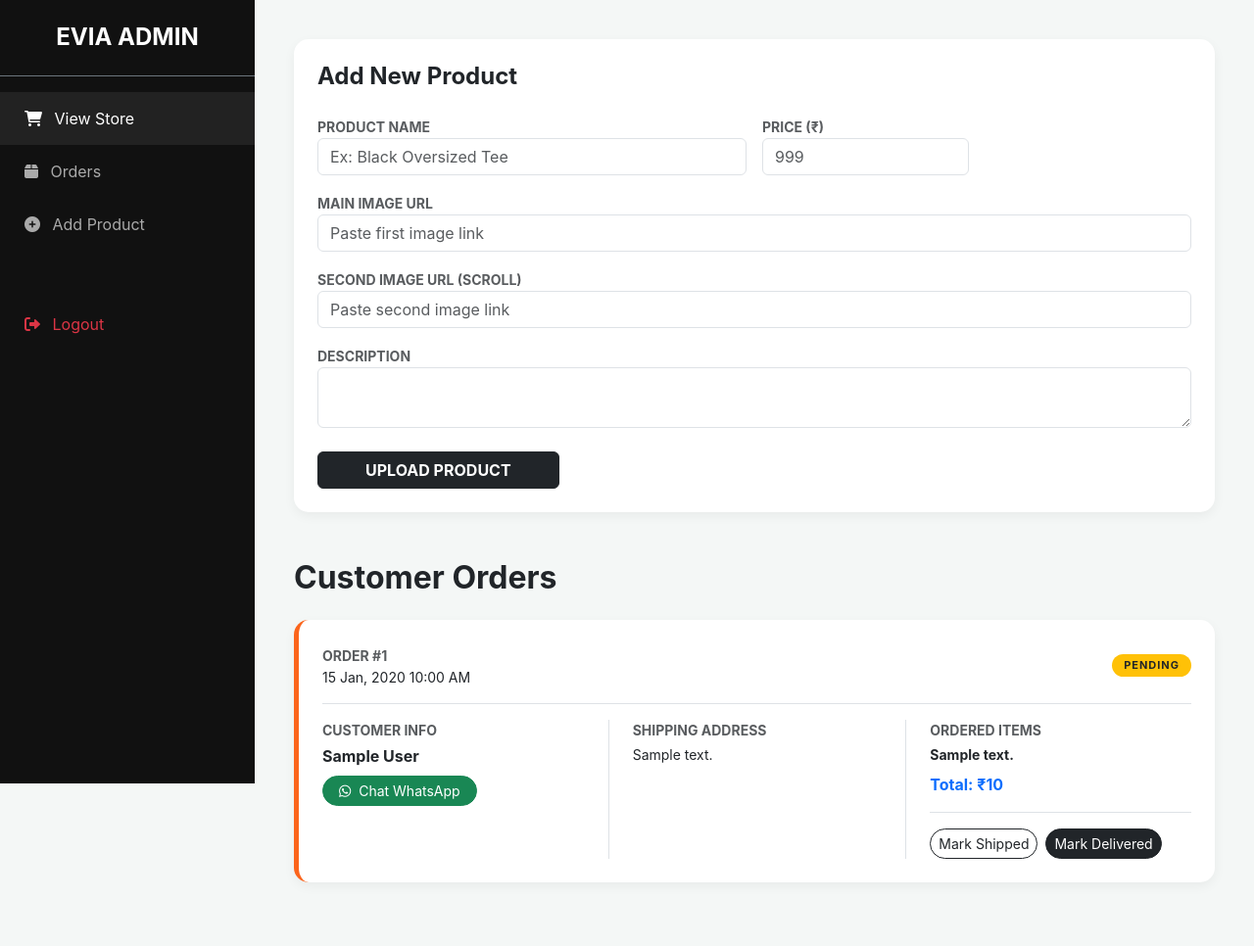
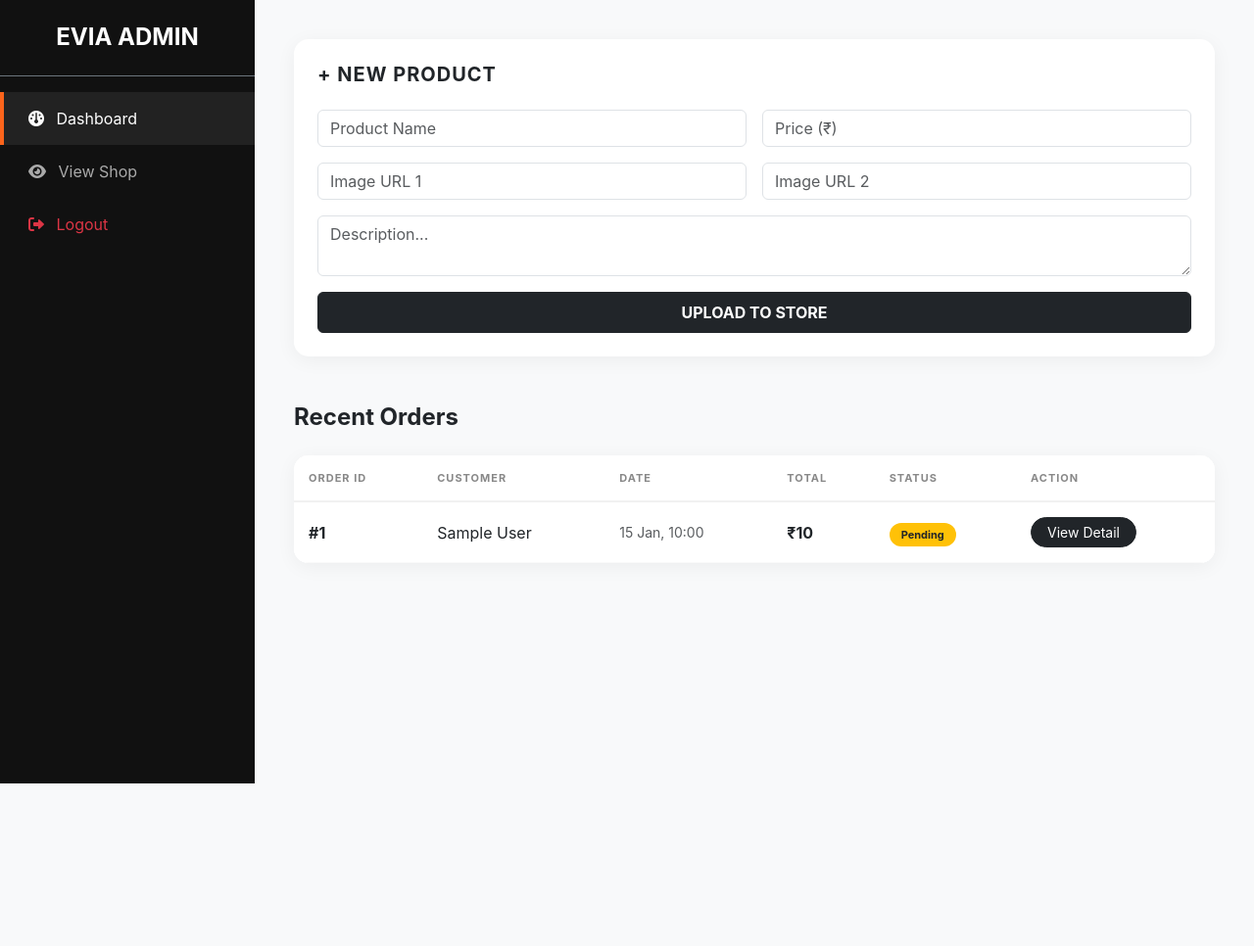
Before and after one commit to gmkarshad45-design/evia-shop, a Flask app: template templates/admin.html in a window 1280 px wide. Shown: the whole page at 98% size. After the commit the page ends 800 px from the top, so only its background shows below. Run offline with Flask 3, Linux system fonts and the light colour scheme; the template is opened without the code that fills it: values that come from a table or form of the project are taken from there, others are empty; tables that the repository leaves empty hold one stand-in row (values such as "Sample post").

Commit message:
Update admin.html

```diff
--- a/templates/admin.html
+++ b/templates/admin.html
@@ -7,25 +7,27 @@
     <link href="https://cdn.jsdelivr.net/npm/bootstrap@5.3.0/dist/css/bootstrap.min.css" rel="stylesheet">
     <link rel="stylesheet" href="https://cdnjs.cloudflare.com/ajax/libs/font-awesome/6.0.0/css/all.min.css">
     <style>
-        :root { --sidebar-width: 260px; }
-        body { background: #f4f7f6; font-family: 'Inter', sans-serif; }
+        :root { --sidebar-width: 260px; --evia-orange: #fb641b; }
+        body { background: #f8f9fa; font-family: 'Inter', sans-serif; }
 
-        /* Sidebar */
-        .sidebar { background: #111; color: white; min-height: 100vh; width: var(--sidebar-width); position: fixed; transition: 0.3s; z-index: 1000; }
-        .sidebar a { color: #aaa; text-decoration: none; padding: 15px 25px; display: block; transition: 0.3s; }
-        .sidebar a:hover, .sidebar a.active { background: #222; color: #fff; }
+        .sidebar { background: #111; color: white; min-height: 100vh; width: var(--sidebar-width); position: fixed; z-index: 1000; }
+        .sidebar a { color: #aaa; text-decoration: none; padding: 15px 25px; display: block; transition: 0.3s; border-left: 4px solid transparent; }
+        .sidebar a:hover, .sidebar a.active { background: #222; color: #fff; border-left: 4px solid var(--evia-orange); }
 
-        /* Content Area */
-        .main-content { margin-left: var(--sidebar-width); padding: 40px; transition: 0.3s; }
+        .main-content { margin-left: var(--sidebar-width); padding: 40px; }
+        .card { border: none; border-radius: 15px; box-shadow: 0 4px 20px rgba(0,0,0,0.05); }
 
-        .card { border: none; border-radius: 15px; box-shadow: 0 4px 12px rgba(0,0,0,0.05); margin-bottom: 25px; }
-        .order-card { border-left: 5px solid #fb641b; }
-        .badge-status { font-size: 11px; text-transform: uppercase; letter-spacing: 1px; padding: 6px 12px; border-radius: 50px; }
+        /* Table Styling */
+        .table { background: white; border-radius: 10px; overflow: hidden; }
+        .table thead { background: #fafafa; border-bottom: 2px solid #f1f1f1; }
+        .table th { font-size: 11px; text-transform: uppercase; letter-spacing: 1px; color: #888; padding: 15px; }
+        .table td { padding: 15px; vertical-align: middle; border-bottom: 1px solid #f9f9f9; }
+
+        .status-pill { padding: 5px 12px; border-radius: 50px; font-size: 11px; font-weight: 700; }
 
         @media (max-width: 768px) {
-            .sidebar { transform: translateX(-100%); width: 100%; height: auto; min-height: auto; position: relative; }
-            .sidebar.show { transform: translateX(0); }
-            .main-content { margin-left: 0; padding: 20px; }
+            .sidebar { width: 100%; height: auto; position: relative; }
+            .main-content { margin-left: 0; padding: 15px; }
         }
     </style>
 </head>
@@ -35,90 +37,103 @@
     <div class="p-4 border-bottom border-secondary mb-3 text-center">
         <h4 class="fw-bold m-0 text-white">EVIA ADMIN</h4>
     </div>
-    <a href="/" class="active"><i class="fa fa-shopping-cart me-2"></i> View Store</a>
-    <a href="#orders"><i class="fa fa-box me-2"></i> Orders</a>
-    <a href="#add-product"><i class="fa fa-plus-circle me-2"></i> Add Product</a>
-    <a href="/logout" class="text-danger mt-5"><i class="fa fa-sign-out-alt me-2"></i> Logout</a>
+    <a href="/admin" class="active"><i class="fa fa-dashboard me-2"></i> Dashboard</a>
+    <a href="/"><i class="fa fa-eye me-2"></i> View Shop</a>
+    <a href="/logout" class="text-danger"><i class="fa fa-sign-out-alt me-2"></i> Logout</a>
 </div>
 
 <div class="main-content">
-
-    <div id="add-product" class="card p-4 mb-5">
-        <h4 class="fw-bold mb-4">Add New Product</h4>
+    <div class="card p-4 mb-5">
+        <h5 class="fw-bold mb-4 text-uppercase" style="letter-spacing: 1px;">+ New Product</h5>
         <form action="/admin" method="POST">
             <div class="row g-3">
-                <div class="col-md-6">
-                    <label class="small fw-bold text-muted">PRODUCT NAME</label>
-                    <input type="text" name="name" class="form-control" required placeholder="Ex: Black Oversized Tee">
+                <div class="col-md-6"><input type="text" name="name" class="form-control" required placeholder="Product Name"></div>
+                <div class="col-md-6"><input type="number" name="price" class="form-control" required placeholder="Price (₹)"></div>
+                <div class="col-md-6"><input type="text" name="image" class="form-control" required placeholder="Image URL 1"></div>
+                <div class="col-md-6"><input type="text" name="image_2" class="form-control" placeholder="Image URL 2"></div>
+                <div class="col-12"><textarea name="description" class="form-control" placeholder="Description..."></textarea></div>
+                <div class="col-12"><button type="submit" class="btn btn-dark w-100 fw-bold py-2">UPLOAD TO STORE</button></div>
             </div>
-                <div class="col-md-3">
-                    <label class="small fw-bold text-muted">PRICE (₹)</label>
-                    <input type="number" name="price" class="form-control" required placeholder="999">
-                </div>
-                <div class="col-md-12">
-                    <label class="small fw-bold text-muted">MAIN IMAGE URL</label>
-                    <input type="text" name="image" class="form-control" required placeholder="Paste first image link">
-                </div>
-                <div class="col-md-12">
-                    <label class="small fw-bold text-muted">SECOND IMAGE URL (SCROLL)</label>
-                    <input type="text" name="image_2" class="form-control" placeholder="Paste second image link">
-                </div>
-                <div class="col-md-12">
-                    <label class="small fw-bold text-muted">DESCRIPTION</label>
-                    <textarea name="description" class="form-control" rows="2"></textarea>
-                </div>
-            </div>
-            <button type="submit" class="btn btn-dark mt-4 px-5 fw-bold">UPLOAD PRODUCT</button>
         </form>
     </div>
 
-    <h2 id="orders" class="fw-bold mb-4">Customer Orders</h2>
-
+    <h4 class="fw-bold mb-4">Recent Orders</h4>
+    <div class="card p-0 overflow-hidden">
+        <table class="table mb-0">
+            <thead>
+                <tr>
+                    <th>Order ID</th>
+                    <th>Customer</th>
+                    <th>Date</th>
+                    <th>Total</th>
+                    <th>Status</th>
+                    <th>Action</th>
+                </tr>
+            </thead>
+            <tbody>
                 {% for o in orders %}
-    <div class="card order-card p-4">
-        <div class="d-flex justify-content-between align-items-center border-bottom pb-3 mb-3">
-            <div>
-                <span class="text-muted small fw-bold">ORDER #{{ o.id }}</span>
-                <p class="m-0 small">{{ o.date_ordered.strftime('%d %b, %Y %I:%M %p') }}</p>
-            </div>
-            <span class="badge badge-status {% if o.status == 'Delivered' %}bg-success{% elif o.status == 'Cancelled' %}bg-danger{% else %}bg-warning text-dark{% endif %}">
+                <tr>
+                    <td class="fw-bold">#{{ o.id }}</td>
+                    <td>{{ o.customer.full_name }}</td>
+                    <td class="text-muted small">{{ o.date_ordered.strftime('%d %b, %H:%M') }}</td>
+                    <td class="fw-bold">₹{{ o.total_price }}</td>
+                    <td>
+                        <span class="status-pill {% if o.status == 'Delivered' %}bg-success text-white{% elif o.status == 'Cancelled' %}bg-danger text-white{% else %}bg-warning{% endif %}">
                             {{ o.status }}
                         </span>
+                    </td>
+                    <td>
+                        <button class="btn btn-sm btn-dark px-3 rounded-pill" data-bs-toggle="modal" data-bs-target="#orderModal{{ o.id }}">
+                            View Detail
+                        </button>
+                    </td>
+                </tr>
+
+                <div class="modal fade" id="orderModal{{ o.id }}" tabindex="-1" aria-hidden="true">
+                    <div class="modal-dialog modal-dialog-centered">
+                        <div class="modal-content border-0 rounded-4 shadow">
+                            <div class="modal-header border-0 pb-0">
+                                <h5 class="fw-bold">Order Details #{{ o.id }}</h5>
+                                <button type="button" class="btn-close" data-bs-dismiss="modal"></button>
                             </div>
-
-        <div class="row">
-            <div class="col-md-4 mb-3 mb-md-0">
-                <label class="small text-muted d-block fw-bold mb-1">CUSTOMER INFO</label>
-                <div class="fw-bold">{{ o.customer.full_name }}</div>
-                <a href="https://wa.me/91{{ o.whatsapp }}" target="_blank" class="btn btn-sm btn-success mt-2 rounded-pill px-3">
-                    <i class="fab fa-whatsapp me-1"></i> Chat WhatsApp
+                            <div class="modal-body">
+                                <div class="mb-4">
+                                    <label class="small text-muted fw-bold d-block text-uppercase">Customer Info</label>
+                                    <h6 class="fw-bold m-0">{{ o.customer.full_name }}</h6>
+                                    <p class="text-muted small">{{ o.customer.email }}</p>
+                                    <a href="https://wa.me/91{{ o.whatsapp }}" target="_blank" class="btn btn-success btn-sm rounded-pill w-100 mt-2">
+                                        <i class="fab fa-whatsapp me-2"></i> WhatsApp: {{ o.whatsapp }}
                                     </a>
                                 </div>
 
-            <div class="col-md-4 mb-3 mb-md-0 border-start ps-4">
-                <label class="small text-muted d-block fw-bold mb-1">SHIPPING ADDRESS</label>
-                <div class="small lh-base">{{ o.address }}</div>
+                                <div class="mb-4">
+                                    <label class="small text-muted fw-bold d-block text-uppercase">Shipping Address</label>
+                                    <p class="small mb-0">{{ o.address }}</p>
                                 </div>
 
-            <div class="col-md-4 border-start ps-4">
-                <label class="small text-muted d-block fw-bold mb-1">ORDERED ITEMS</label>
-                <div class="small fw-bold text-dark">{{ o.product_details }}</div>
-                <div class="mt-2 text-primary fw-bold">Total: ₹{{ o.total_price }}</div>
+                                <div class="p-3 bg-light rounded-3 mb-4">
+                                    <label class="small text-muted fw-bold d-block text-uppercase">Items Ordered</label>
+                                    <p class="fw-bold mb-0 text-dark">{{ o.product_details }}</p>
+                                    <hr>
+                                    <h5 class="fw-bold text-primary mb-0">Total: ₹{{ o.total_price }}</h5>
+                                </div>
 
-                <div class="mt-3 pt-3 border-top d-flex gap-2">
-                    <a href="{{ url_for('update_status', id=o.id, st='Shipped') }}" class="btn btn-outline-dark btn-sm rounded-pill">Mark Shipped</a>
-                    <a href="{{ url_for('update_status', id=o.id, st='Delivered') }}" class="btn btn-dark btn-sm rounded-pill">Mark Delivered</a>
+                                <div class="d-flex gap-2">
+                                    <a href="{{ url_for('update_status', id=o.id, st='Shipped') }}" class="btn btn-outline-dark w-100 fw-bold py-2 rounded-3">Ship</a>
+                                    <a href="{{ url_for('update_status', id=o.id, st='Delivered') }}" class="btn btn-dark w-100 fw-bold py-2 rounded-3">Deliver</a>
+                                </div>
                             </div>
                         </div>
                     </div>
                 </div>
                 {% else %}
-    <div class="text-center py-5">
-        <i class="fa fa-inbox fa-3x text-muted mb-3"></i>
-        <h5 class="text-muted">No orders placed yet.</h5>
+                <tr><td colspan="6" class="text-center py-5 text-muted">No orders found.</td></tr>
+                {% endfor %}
+            </tbody>
+        </table>
     </div>
-    {% endfor %}
 </div>
 
+<script src="https://cdn.jsdelivr.net/npm/bootstrap@5.3.0/dist/js/bootstrap.bundle.min.js"></script>
 </body>
 </html>
```
Lines whose indentation alone changed are shown as unchanged.
